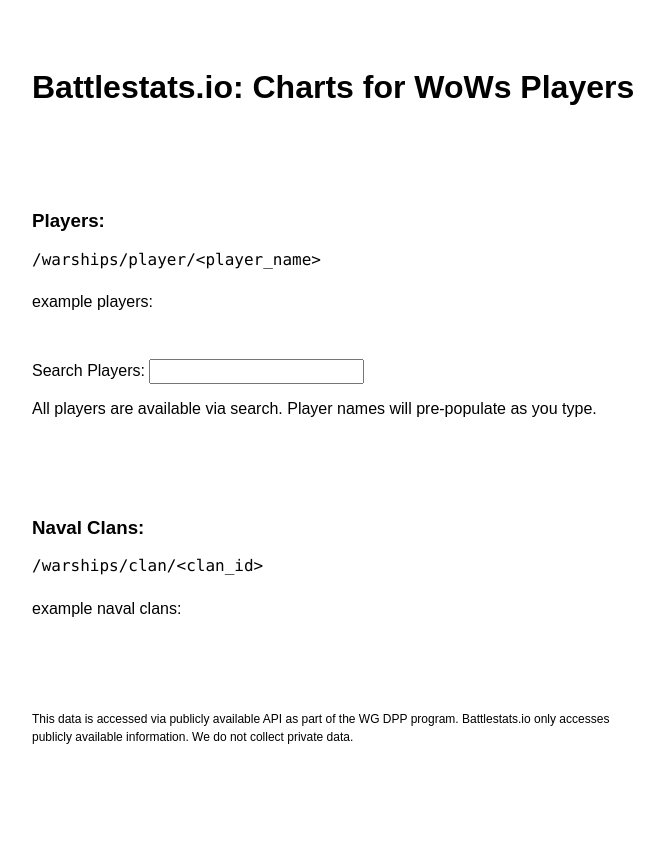
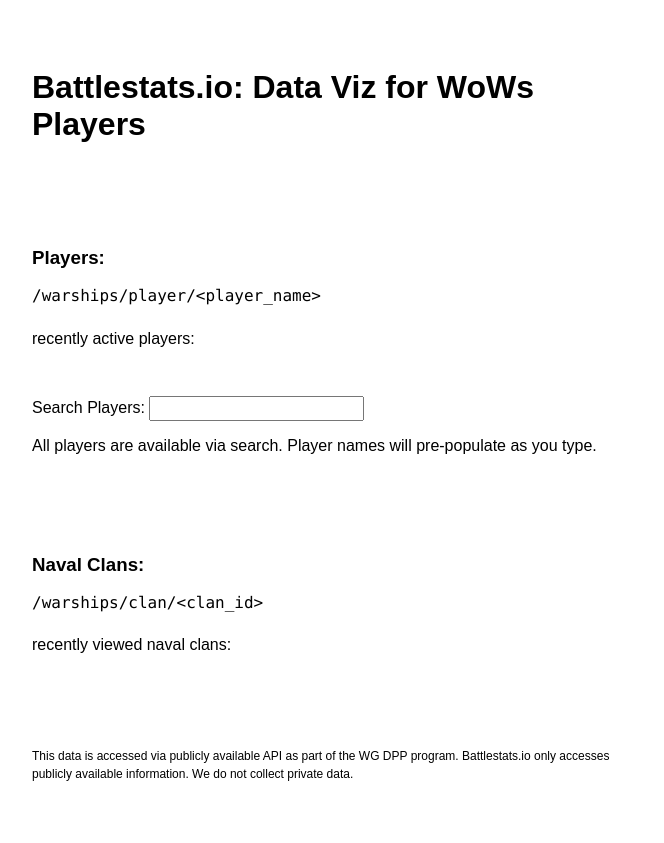
Before and after one commit to august-schlubach/battlestats, a Django app: page / in a window 1280 px wide. Shown: the whole page, without its empty margins (304-968 px from the left). Before the commit the page ends 744 px from the top, so only its background shows below. Run offline with Django 5.2, Linux system fonts and the light colour scheme; data that the repository does not hold is empty; some libraries are stand-ins or nearby versions.

Commit message:
copy update

```diff
--- a/templates/splash.html
+++ b/templates/splash.html
@@ -16,13 +16,13 @@
   <div class="cf ph2-ns">
     <div class="fl w-100 pa0">
       <div>
-        <h1>Battlestats.io: Charts for WoWs Players</h1>
+        <h1>Battlestats.io: Data Viz for WoWs Players</h1>
       </div>
 
       <div class="fl w-100 pt5">
         <h3>Players:</h3>
 	<p class="code">/warships/player/&lt;player_name&gt;</p>
-	<p class="pt2">example players:</p>
+	<p class="pt2">recently active players:</p>
           {% for player in context.players %}<a href="{% url 'player' player.name %}">{{ player.name }}</a> &#9737; {% endfor %}
       </div>
 
@@ -35,7 +35,7 @@
       <div class="fl w-100 pt5">
         <h3>Naval Clans:</h3>
 	<p class="code">/warships/clan/&lt;clan_id&gt;</p>
-	<p class="pt2"> example naval clans:</p>
+	<p class="pt2"> recently viewed naval clans:</p>
           {% for clan in context.clans %}<a href="{% url 'clan' clan.clan_id %}">{{ clan.name }}</a> &#9737; {% endfor %}
       </div>
   <p class="fl f7 lh-copy w-100 pt5">
```
